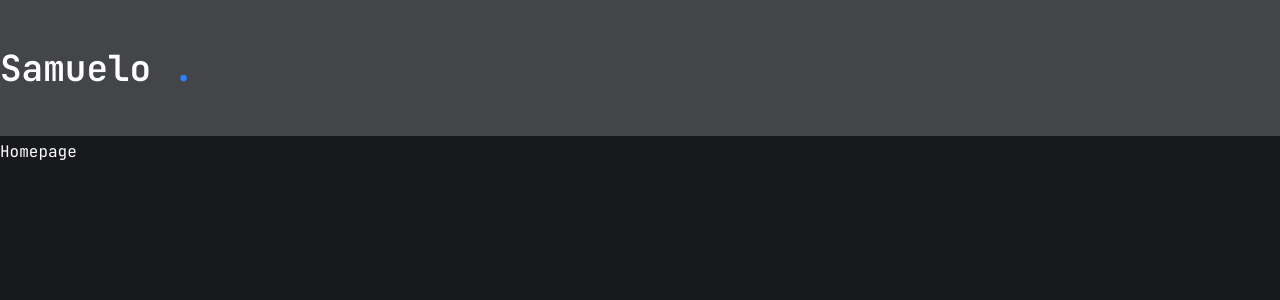
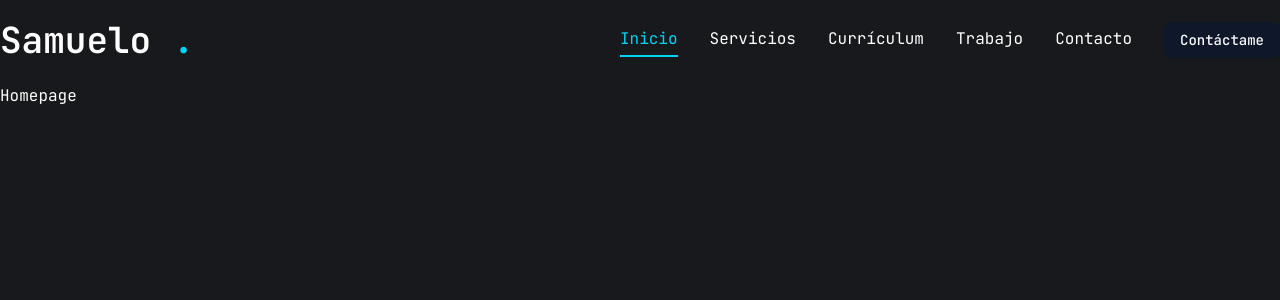
Before and after one commit to SamuelRodriguezC/Portfoleo, a Next.js app in the folder my-app/: page / in a window 1280 px wide. Shown: the top 300 px of the page. Built offline with nearby package versions, Linux system fonts and the light colour scheme.

Commit message:
Barra de Navegación

```diff
--- a/my-app/app/globals.css
+++ b/my-app/app/globals.css
@@ -124,7 +124,13 @@
 
 
 @layer utilities {
-  .text-aplication {
-    @apply text-blue-500;
+  .text-main {
+    @apply text-cyan-400;
+  }
+  .border-main {
+    @apply border-cyan-400
+  }
+  .nav-item-hover {
+    @apply  relative after:absolute after:bottom-0 after:left-0 after:right-0 after:h-[2px] after:w-full after:origin-bottom after:scale-x-0 after:bg-cyan-400 after:transition-transform after:duration-300 after:ease-[cubic-bezier(0.65_0.05_0.36_1)] hover:after:origin-bottom hover:after:scale-x-100 hover:text-cyan-400
   }
 }
--- a/my-app/components/uiComponents/Header.jsx
+++ b/my-app/components/uiComponents/Header.jsx
@@ -1,19 +1,30 @@
 import Link from 'next/link'
 import React from 'react'
+import NavBar from './NavBar'
+import { Button } from '../ui/button'
 
 const Header = () => {
     return (
-        <header className='py-8 xl:py-12 text-white bg-blue-50/20'>
-            <div className="container mx-auto">
+        <header className='py-7 xl:py-5 text-white'>
+            <div className="container mx-auto flex justify-between items-center">
 
                 {/* Logo */}
-                <Link href={'/'}>
+                <Link href="/">
                     <h1 className='text-4xl font-semibold'>
-                        Samuelo <span className='text-aplication'>.</span>
+                        Samuelo <span className='text-main'>.</span>
                     </h1>
                 </Link>
 
                 {/* Barra de Navegación para Escritorio */}
+                <div className="hidden lg:flex items-center gap-8">
+                    <NavBar/>
+                    <Link href="/contact">
+                        <Button>Contáctame</Button>
+                    </Link>
+                </div>
+
+                {/* Barra de Navegación para Móviles */}
+                <div className="lg:hidden">Mobile Nav</div>
 
             </div>
         </header>
--- /dev/null
+++ b/my-app/components/uiComponents/NavBar.jsx
@@ -0,0 +1,56 @@
+"use client"
+
+
+import Link from 'next/link'
+import { useParams, usePathname } from 'next/navigation'
+import React from 'react'
+
+
+// liks para la barra de navegación
+const navItems = [
+  {
+    name: 'Inicio',
+    path: '/',
+  },
+  {
+    name: 'Servicios',
+    path: '/services',
+  },
+  {
+    name: 'Currículum ',
+    path: '/resume',
+  },
+  {
+    name: 'Trabajo',
+    path: '/work',
+  },
+  {
+    name: 'Contacto',
+    path: '/contact',
+  },
+]
+
+const NavBar = () => {
+
+  // Obtener el url actual del navegador
+  const pathname = usePathname()
+
+  return (
+    <nav className='flex gap-8'>
+      {/* Recorrer cada uno de los item de las lista */}
+      {navItems.map((item, index) =>
+        {return (
+                <Link
+                    key={index}
+                    href={item.path}
+                    className={`${item.path === pathname ? "text-main border-b-2 border-main" : "nav-item-hover"} capitalize`} >
+                  {item.name}
+                </Link>
+            )}
+          )
+        }
+    </nav>
+  )
+}
+
+export default NavBar
--- a/my-app/package.json
+++ b/my-app/package.json
@@ -19,16 +19,17 @@
     "clsx": "^2.1.1",
     "lucide-react": "^0.539.0",
     "next": "15.4.6",
+    "postcss": "^8.5.6",
     "react": "19.1.0",
     "react-dom": "19.1.0",
     "tailwind-merge": "^3.3.1"
   },
   "devDependencies": {
     "@eslint/eslintrc": "^3",
-    "@tailwindcss/postcss": "^4",
+    "@tailwindcss/postcss": "^4.1.11",
     "eslint": "^9",
     "eslint-config-next": "15.4.6",
-    "tailwindcss": "^4",
+    "tailwindcss": "^4.1.11",
     "tw-animate-css": "^1.3.6"
   }
 }
```
Also changed, not shown: 1 other file (tests, documents, lock files or other folders).
